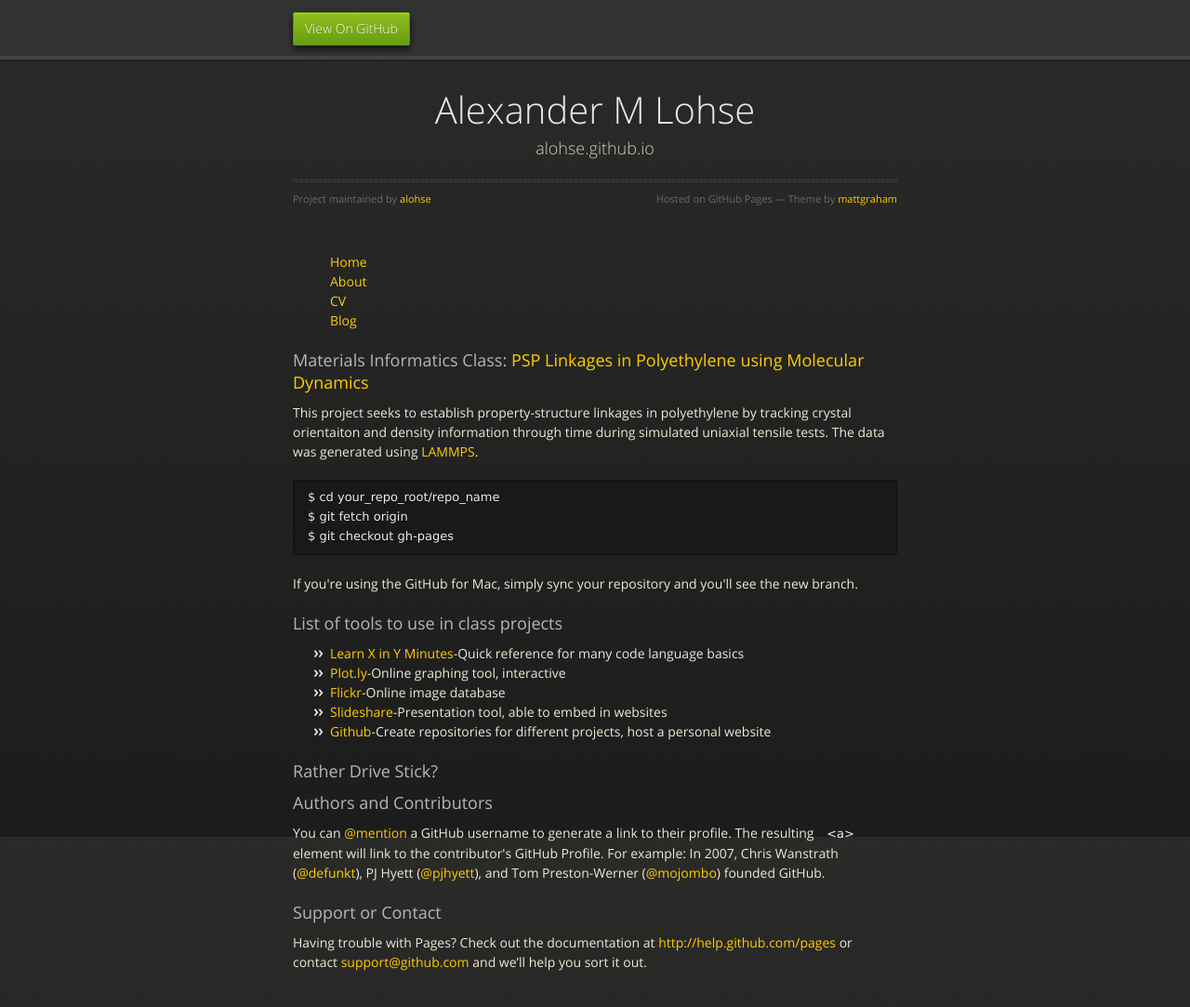
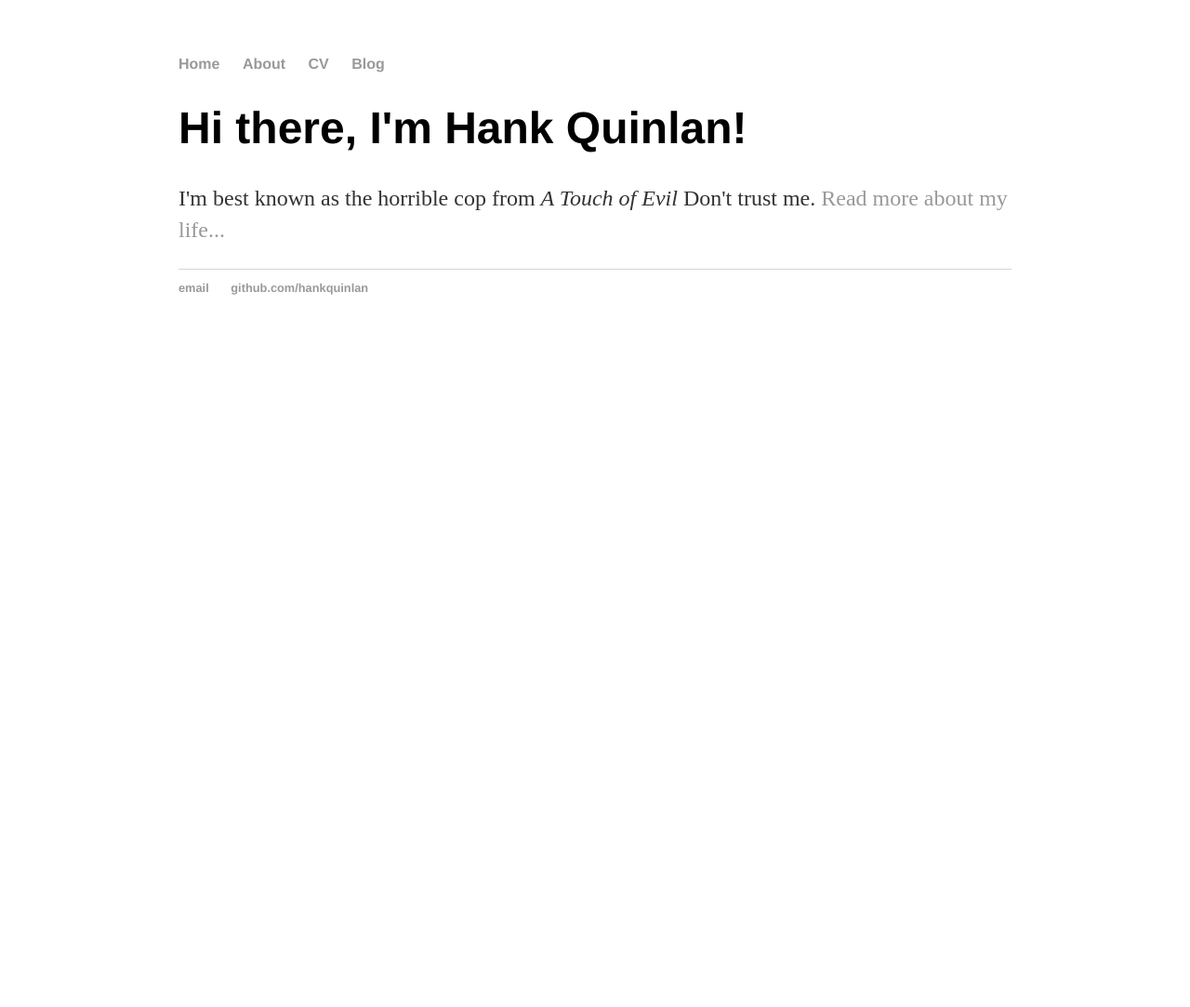
Before and after one commit to alohse/Original, a Jekyll site: the page index.html, which Jekyll copies as it is, in a window 1280 px wide and 1155 px high. Shown: the top 1083 px of the window at 93% size. Built offline with Jekyll 4.4.1, drawn with Linux system fonts in a browser that asks for light colours; nearby versions of some CDN libraries.

Commit message:
Update index.html

```diff
--- a/index.html
+++ b/index.html
@@ -1,39 +1,11 @@
-<!doctype html>
+<!DOCTYPE html>
 <html>
 	<head>
-    <meta charset="utf-8">
-    <meta http-equiv="X-UA-Compatible" content="chrome=1">
-    <title>Alohse.github.io by alohse</title>
-    <link rel="stylesheet" href="stylesheets/styles.css">
-    <link rel="stylesheet" href="stylesheets/pygment_trac.css">
-    <script src="https://ajax.googleapis.com/ajax/libs/jquery/1.7.1/jquery.min.js"></script>
-    <script src="javascripts/respond.js"></script>
-    <!--[if lt IE 9]>
-      <script src="//html5shiv.googlecode.com/svn/trunk/html5.js"></script>
-    <![endif]-->
-    <!--[if lt IE 8]>
-    <link rel="stylesheet" href="stylesheets/ie.css">
-    <![endif]-->
-    <meta name="viewport" content="width=device-width, initial-scale=1, user-scalable=no">
-
+		<title>Hank Quinlan, Horrible Cop</title>
+		<!-- link to main stylesheet -->
+		<link rel="stylesheet" type="text/css" href="/css/main.css">
 	</head>
 	<body>
-      <div id="header">
-        <nav>
-          <li class="fork"><a href="https://github.com/alohse">View On GitHub</a></li>
-        </nav>
-      </div><!-- end header -->
-
-    <div class="wrapper">
-
-      <section>
-        <div id="title">
-          <h1>Alexander M Lohse</h1>
-          <p>alohse.github.io</p>
-          <hr>
-          <span class="credits left">Project maintained by <a href="https://github.com/alohse">alohse</a></span>
-          <span class="credits right">Hosted on GitHub Pages &mdash; Theme by <a href="https://twitter.com/michigangraham">mattgraham</a></span>
-        </div>
 		<nav>
     		<ul>
         		<li><a href="/">Home</a></li>
@@ -42,45 +14,17 @@
         		<li><a href="/blog">Blog</a></li>
     		</ul>
 		</nav>
-        <h3>
-<a name="welcome-to-github-pages" class="anchor" href="#welcome-to-github-pages"><span class="octicon octicon-link"></span></a>Materials Informatics Class: <a href="/MIC-Polymer-MD-Simulations/">PSP Linkages in Polyethylene using Molecular Dynamics</a></h3>
-
-<p>This project seeks to establish property-structure linkages in polyethylene by tracking crystal orientaiton and density information through time during simulated uniaxial tensile tests. The data was generated using <a href="http://lammps.sandia.gov/v">LAMMPS</a>.</p>
-
-<pre><code>$ cd your_repo_root/repo_name
-$ git fetch origin
-$ git checkout gh-pages
-</code></pre>
-
-<p>If you're using the GitHub for Mac, simply sync your repository and you'll see the new branch.</p>
-
-<h3>
-<a name="designer-templates" class="anchor" href="#designer-templates"><span class="octicon octicon-link"></span></a>List of tools to use in class projects</h3>
-
+		<div class="container">
+    		<div class="blurb">
+        		<h1>Hi there, I'm Hank Quinlan!</h1>
+				<p>I'm best known as the horrible cop from <em>A Touch of Evil</em> Don't trust me. <a href="/about">Read more about my life...</a></p>
+    		</div><!-- /.blurb -->
+		</div><!-- /.container -->
+		<footer>
     		<ul>
-	<li><a href="http://learnxinyminutes.com/">Learn X in Y Minutes</a>-Quick reference for many code language basics</li>
-	<li><a href="https://plot.ly/">Plot.ly</a>-Online graphing tool, interactive</li>
-	<li><a href="https://www.flickr.com/">Flickr</a>-Online image database</li>
-	<li><a href="http://www.slideshare.net/?ss">Slideshare</a>-Presentation tool, able to embed in websites</li>
-	<li><a href="https://github.io/">Github</a>-Create repositories for different projects, host a personal website</li>
+        		<li><a href="mailto:hankquinlanhub@gmail.com">email</a></li>
+        		<li><a href="https://github.com/hankquinlan">github.com/hankquinlan</a></li>
 			</ul>
-
-<h3>
-<a name="rather-drive-stick" class="anchor" href="#rather-drive-stick"><span class="octicon octicon-link"></span></a>Rather Drive Stick?</h3>
-
-<h3>
-<a name="authors-and-contributors" class="anchor" href="#authors-and-contributors"><span class="octicon octicon-link"></span></a>Authors and Contributors</h3>
-
-<p>You can <a href="https://github.com/blog/821" class="user-mention">@mention</a> a GitHub username to generate a link to their profile. The resulting <code>&lt;a&gt;</code> element will link to the contributor's GitHub Profile. For example: In 2007, Chris Wanstrath (<a href="https://github.com/defunkt" class="user-mention">@defunkt</a>), PJ Hyett (<a href="https://github.com/pjhyett" class="user-mention">@pjhyett</a>), and Tom Preston-Werner (<a href="https://github.com/mojombo" class="user-mention">@mojombo</a>) founded GitHub.</p>
-
-<h3>
-<a name="support-or-contact" class="anchor" href="#support-or-contact"><span class="octicon octicon-link"></span></a>Support or Contact</h3>
-
-<p>Having trouble with Pages? Check out the documentation at <a href="http://help.github.com/pages">http://help.github.com/pages</a> or contact <a href="mailto:support@github.com">support@github.com</a> and we’ll help you sort it out.</p>
-      </section>
-
-    </div>
-    <!--[if !IE]><script>fixScale(document);</script><![endif]-->
-
+		</footer>
 	</body>
 </html>
```
Lines whose indentation alone changed are shown as unchanged.
